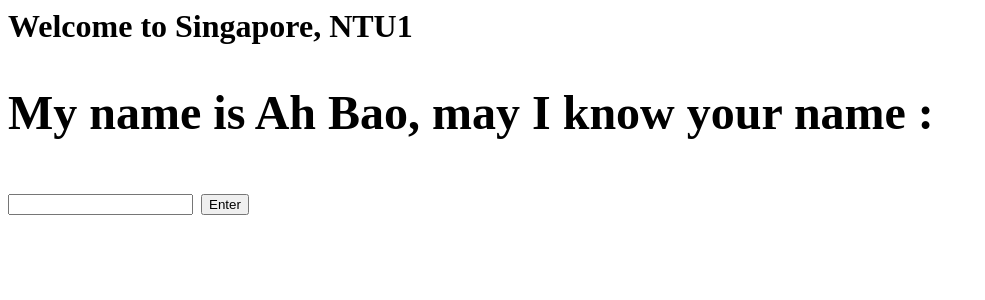
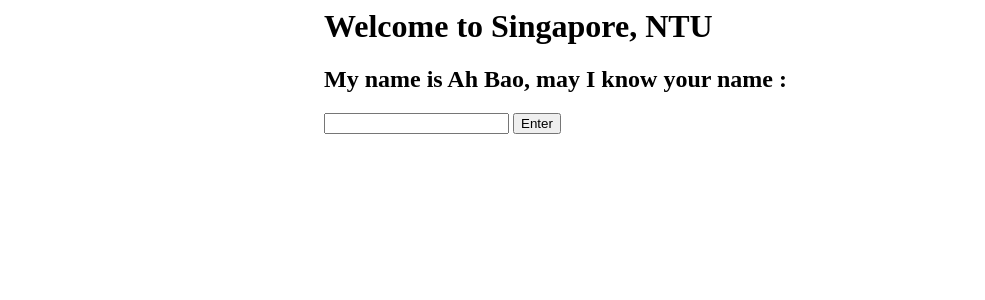
Before and after one commit to Alan210716/NTU1, a Flask app: page / in a window 1280 px wide. Shown: the top 300 px of the page, without its empty margins (0-985 px from the left). Run offline with Flask 3, Linux system fonts and the light colour scheme.

Commit message:
Update index.html

```diff
--- a/templates/index.html
+++ b/templates/index.html
@@ -1,6 +1,15 @@
-<h1>Welcome to Singapore, NTU1<h1>
+<style>
+.container{width:100%;margin:auto}
+@media (min-width:600px) {.container{width: 80%;}}
+@media (min-width:768px) {.container{width: 60%;}}
+@media (min-width:1024px) {.container{width: 50%;}}
+</style>
+
+<div class="container">
+<h1>Welcome to Singapore, NTU</h1>
 <form action="/main" method="post">
   <h2>My name is Ah Bao, may I know your name : </h2>
   <input type = "text" name="r">
   <input type = "submit" value="Enter">
 </form>
+</div>
```
